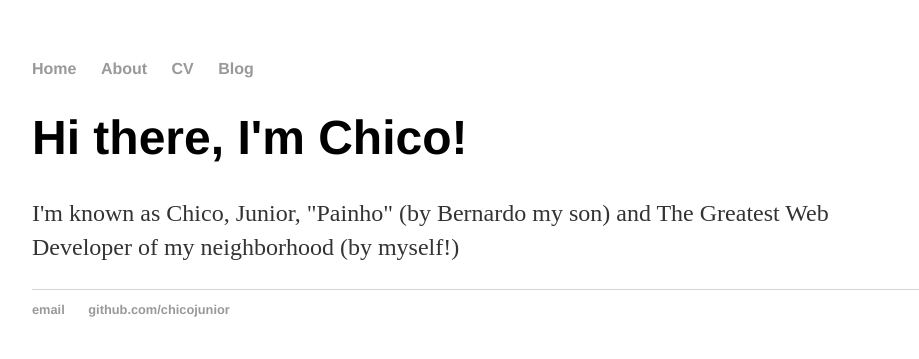
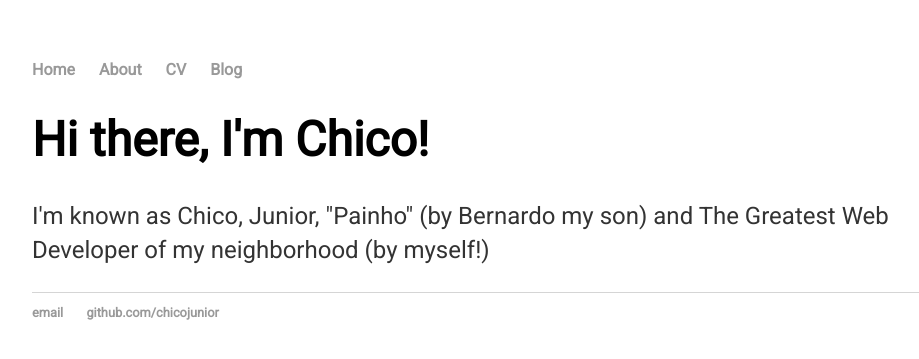
Before and after one commit to chicojunior/chicojunior.github.io-old, a Jekyll site: the page built from index.html, in a window 1280 px wide. Shown: the top 359 px of the page, without its empty margins (160-1079 px from the left). Built offline with Jekyll 4.4.1, drawn with Linux system fonts in a browser that asks for light colours.

Commit message:
Update main.css

```diff
--- a/css/main.css
+++ b/css/main.css
@@ -1,9 +1,10 @@
 body {
     margin: 60px auto;
     width: 70%;
+    font-family: 'Roboto', 'Helvetica', 'Arial', 'Sans-Serif';
 }
 nav ul, footer ul {
-    font-family:'Helvetica', 'Arial', 'Sans-Serif';
+    font-family: 'Roboto', 'Helvetica', 'Arial', 'Sans-Serif';
     padding: 0px;
     list-style: none;
     font-weight: bold;
@@ -21,7 +22,7 @@ a:hover {
 }
 h1 {
     font-size: 3em;
-    font-family:'Helvetica', 'Arial', 'Sans-Serif';
+    font-family: 'Roboto', 'Helvetica', 'Arial', 'Sans-Serif';
 }
 p {
     font-size: 1.5em;
```
